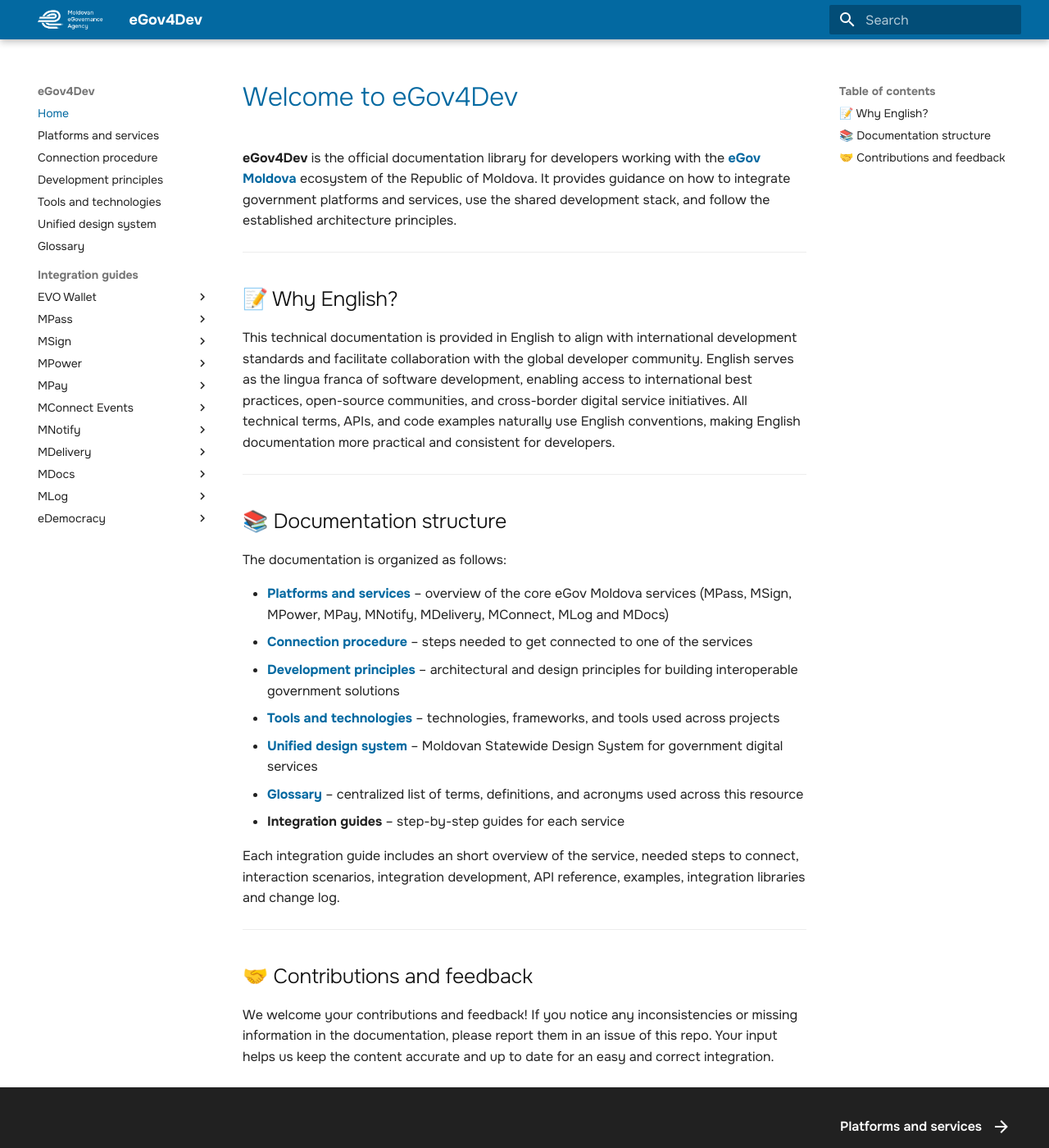
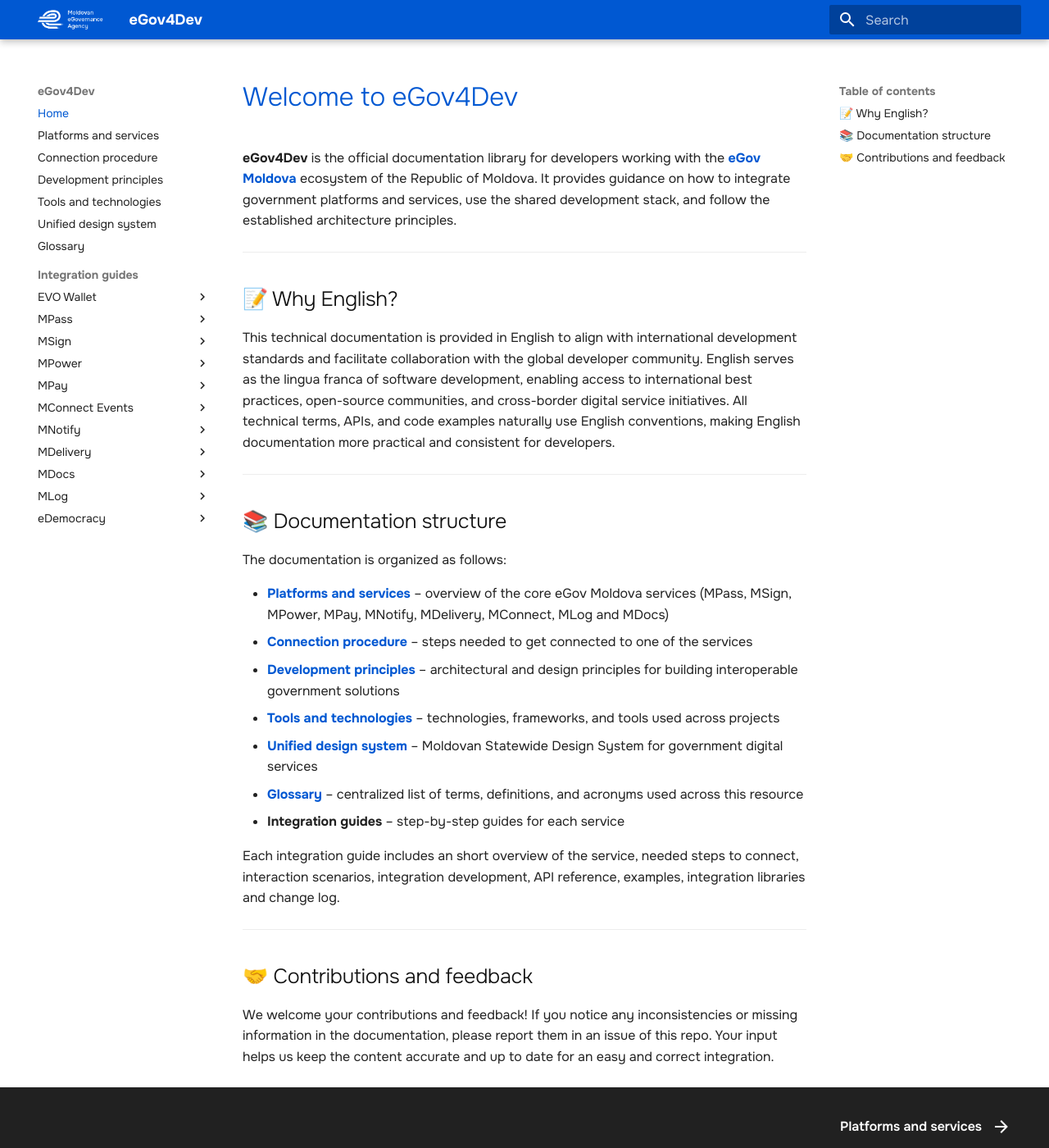
Before and after one commit to egov-moldova/egov4dev, an MkDocs documentation site: the page built from docs/index.md, in a window 1280 px wide and 1400 px high. Shown: the whole window at 82% size. Built offline with MkDocs 1.6.1 and Material for MkDocs 9.7.7, drawn with Linux system fonts in a browser that asks for light colours.

Commit message:
Update primary color variables in extra.css

```diff
--- a/docs/stylesheets/extra.css
+++ b/docs/stylesheets/extra.css
@@ -1,8 +1,8 @@
 :root {
   /* Primary colors (Blue Sky from Moldova Design System) */
-  --md-primary-fg-color: #0369a1;        /* Blue Sky 700 - main brand color */
+  --md-primary-fg-color: #0058d2;        /* Blue Sky 600 - main brand color */
   --md-primary-fg-color--light: #0ea5e9; /* Blue Sky 500 - hover states */
-  --md-primary-fg-color--dark: #0369a1;  /* Blue Sky 700 - active states */
+  --md-primary-fg-color--dark: #0058d2;  /* Blue Sky 700 - active states */
 
   /* Accent colors */
   --md-accent-fg-color: #38bdf8;         /* Blue Sky 400 - highlights */
@@ -41,7 +41,7 @@
     color: red;
     font-weight: bold;
 }
-h1 {color:#0369a1!important}
+h1 {color:#0058d2!important}
 h2 {color:#111111!important}
 
 .quick-links-wrapper {
```
